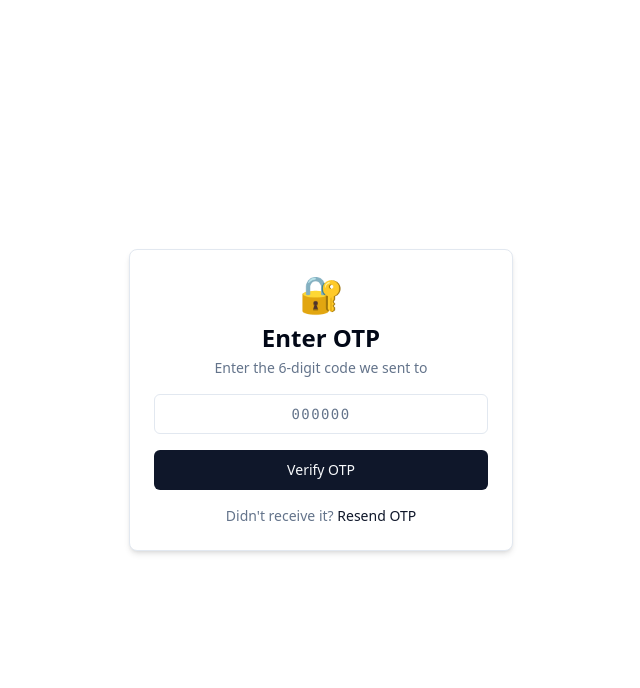
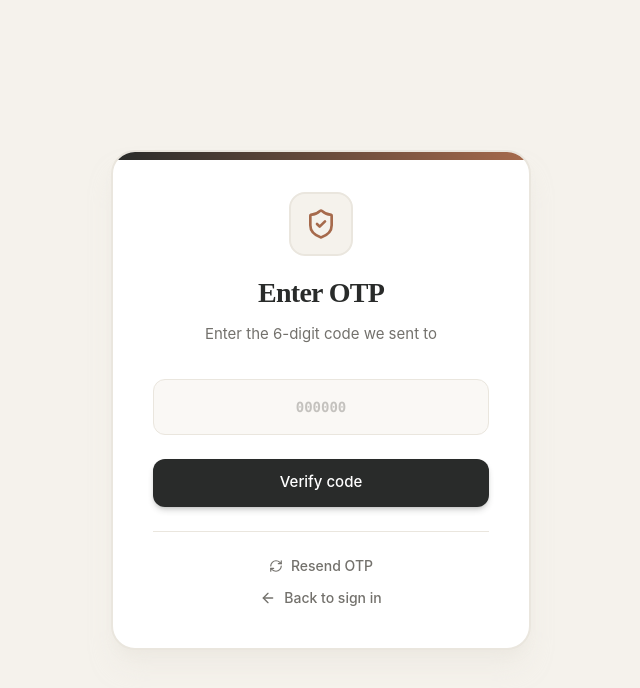
Before and after one commit to vanshi-shah/Stock-Sense, a React (Vite) app in the folder frontend/: page /verify-otp in a window 1280 px wide. Shown: the top 688 px of the page, without its empty margins (319-959 px from the left). Built offline with nearby package versions, Linux system fonts and the light colour scheme; no server answers.

Commit message:
password and all changes

```diff
--- a/frontend/src/pages/ResetPassword.tsx
+++ b/frontend/src/pages/ResetPassword.tsx
@@ -6,6 +6,7 @@ import { Button } from "@/components/ui/button";
 import { Input } from "@/components/ui/input";
 import { useRequestPasswordReset } from "@/hooks/useAuth";
 import { useState } from "react";
+import { ArrowLeft, Mail } from "lucide-react";
 
 const schema = z.object({
   email: z.string().email("Enter a valid email"),
@@ -15,7 +16,6 @@ type FormData = z.infer<typeof schema>;
 export default function ResetPassword() {
   const navigate = useNavigate();
   const resetPassword = useRequestPasswordReset();
-  const [submittedEmail, setSubmittedEmail] = useState<string | null>(null);
 
   const {
     register,
@@ -26,87 +26,66 @@ export default function ResetPassword() {
   const onSubmit = (data: FormData) => {
     resetPassword.mutate(data, {
       onSuccess: () => {
-        setSubmittedEmail(data.email);
+        navigate(
+          `/verify-otp?email=${encodeURIComponent(data.email)}&type=recovery`
+        );
       },
     });
   };
 
-  // After successful submission, show confirmation and allow navigation to OTP page
-  if (submittedEmail) {
   return (
-      <div className="flex min-h-screen items-center justify-center bg-background">
-        <div className="w-full max-w-sm space-y-4 p-6 bg-card rounded-lg shadow-md border text-center">
-          <div className="text-4xl mb-2">📧</div>
-          <h1 className="text-2xl font-semibold">Check your email</h1>
-          <p className="text-sm text-muted-foreground">
-            We sent a 6-digit OTP to{" "}
-            <span className="font-medium text-foreground">{submittedEmail}</span>
-            . Enter it on the next page to reset your password.
-          </p>
-          <Button
-            className="w-full"
-            onClick={() =>
-              navigate(
-                `/verify-otp?email=${encodeURIComponent(submittedEmail)}&type=recovery`
-              )
-            }
-          >
-            Enter OTP
-          </Button>
-          <div className="text-sm text-muted-foreground">
-            Remember your password?{" "}
-            <Link to="/login" className="text-primary hover:underline">
-              Sign in
-            </Link>
-          </div>
-        </div>
-      </div>
-    );
-  }
+    <div className="flex min-h-screen items-center justify-center bg-[#F5F2EC] font-['Inter'] text-[#252525] selection:bg-[#B7A58A] selection:text-white p-4">
+      <div className="w-full max-w-[420px] bg-white rounded-3xl shadow-xl shadow-[#EAE6DE]/50 border-2 border-[#EAE6DE] p-8 md:p-10 relative overflow-hidden">
+        <div className="absolute top-0 left-0 w-full h-2 bg-gradient-to-r from-[#292B2A] to-[#A66A4C]" />
 
-  return (
-    <div className="flex min-h-screen items-center justify-center bg-background">
-      <form
-        onSubmit={handleSubmit(onSubmit)}
-        className="w-full max-w-sm space-y-4 p-6 bg-card rounded-lg shadow-md border"
-      >
-        <h1 className="text-2xl font-semibold text-center mb-2">
+        <div className="mb-8 space-y-2 text-center">
+          <h1 className="font-['Outfit'] text-[28px] font-bold tracking-tight text-[#292B2A]">
             Reset Password
           </h1>
-        <p className="text-sm text-muted-foreground text-center mb-4">
-          Enter your email and we'll send you a one-time code to reset your
-          password.
+          <p className="text-[#73716C] text-[15px]">
+            Enter your email to receive a recovery code.
           </p>
+        </div>
 
-        <div>
-          <Input placeholder="Email" {...register("email")} />
+        <form onSubmit={handleSubmit(onSubmit)} className="space-y-6">
+          <div className="space-y-2">
+            <label className="text-sm font-semibold text-[#292B2A] ml-1">Email Address</label>
+            <Input
+              placeholder="name@example.com"
+              {...register("email")}
+              className="h-12 rounded-xl border-[#EAE6DE] bg-[#F5F2EC]/50 focus-visible:ring-[#A66A4C] focus-visible:ring-offset-0 focus-visible:border-[#A66A4C] transition-all px-4 placeholder:text-[#73716C]/60"
+            />
             {errors.email && (
-            <p className="text-sm text-red-500 mt-1">{errors.email.message}</p>
+              <p className="text-[13px] font-medium text-red-500 ml-1">{errors.email.message}</p>
             )}
           </div>
 
           <Button
             type="submit"
-          className="w-full"
+            className="w-full h-12 rounded-xl bg-[#292B2A] hover:bg-[#292B2A]/90 text-white font-medium text-[15px] transition-all shadow-md shadow-[#292B2A]/20"
             disabled={resetPassword.isPending}
           >
-          {resetPassword.isPending ? "Sending…" : "Send OTP"}
+            {resetPassword.isPending ? "Sending code…" : "Send OTP"}
           </Button>
 
           {resetPassword.isError && (
-          <p className="text-sm text-red-500 text-center">
+            <p className="text-[13px] font-medium text-red-500 text-center bg-red-50 p-3 rounded-lg border border-red-100">
               {(resetPassword.error as Error)?.message ||
                 "Failed to send OTP. Please try again."}
             </p>
           )}
 
-        <div className="text-center text-sm text-muted-foreground mt-4">
-          Remember your password?{" "}
-          <Link to="/login" className="text-primary hover:underline">
-            Sign in
+          <div className="pt-4 border-t border-[#EAE6DE] flex justify-center">
+            <Link
+              to="/login"
+              className="text-[#73716C] hover:text-[#292B2A] text-sm font-medium transition-colors flex items-center gap-2"
+            >
+              <ArrowLeft size={16} />
+              Back to sign in
             </Link>
           </div>
         </form>
       </div>
+    </div>
   );
 }
--- a/frontend/src/pages/VerifyOtp.tsx
+++ b/frontend/src/pages/VerifyOtp.tsx
@@ -4,7 +4,8 @@ import { z } from "zod";
 import { useNavigate, useSearchParams, Link } from "react-router-dom";
 import { Button } from "@/components/ui/button";
 import { Input } from "@/components/ui/input";
-import { useVerifyOtp } from "@/hooks/useAuth";
+import { useVerifyOtp, useRequestPasswordReset } from "@/hooks/useAuth";
+import { ShieldCheck, ArrowLeft, RefreshCw } from "lucide-react";
 
 const schema = z.object({
   token: z
@@ -14,13 +15,6 @@ const schema = z.object({
 });
 type FormData = z.infer<typeof schema>;
 
-/**
- * OTP Verification page.
- *
- * Query params:
- *   email  – the email address the OTP was sent to
- *   type   – "recovery" (password reset) | "signup" (email confirmation)
- */
 export default function VerifyOtp() {
   const navigate = useNavigate();
   const [params] = useSearchParams();
@@ -28,6 +22,8 @@ export default function VerifyOtp() {
   const type = (params.get("type") as "recovery" | "signup") ?? "recovery";
 
   const verifyOtp = useVerifyOtp();
+  const resetPassword = useRequestPasswordReset();
+
   const {
     register,
     handleSubmit,
@@ -40,10 +36,8 @@ export default function VerifyOtp() {
       {
         onSuccess: () => {
           if (type === "recovery") {
-            // User now has a recovery session — let them set a new password
             navigate("/update-password");
           } else {
-            // Email confirmed — send to dashboard
             navigate("/dashboard");
           }
         },
@@ -51,71 +45,89 @@ export default function VerifyOtp() {
     );
   };
 
+  const handleResendOtp = () => {
+    if (email) {
+      resetPassword.mutate({ email });
+    }
+  };
+
   return (
-    <div className="flex min-h-screen items-center justify-center bg-background">
-      <form
-        onSubmit={handleSubmit(onSubmit)}
-        className="w-full max-w-sm space-y-4 p-6 bg-card rounded-lg shadow-md border"
-      >
-        <div className="text-center space-y-1 mb-4">
-          <div className="text-4xl mb-2">🔐</div>
-          <h1 className="text-2xl font-semibold">Enter OTP</h1>
-          <p className="text-sm text-muted-foreground">
+    <div className="flex min-h-screen items-center justify-center bg-[#F5F2EC] font-['Inter'] text-[#252525] selection:bg-[#B7A58A] selection:text-white p-4">
+      <div className="w-full max-w-[420px] bg-white rounded-3xl shadow-xl shadow-[#EAE6DE]/50 border-2 border-[#EAE6DE] p-8 md:p-10 relative overflow-hidden">
+        <div className="absolute top-0 left-0 w-full h-2 bg-gradient-to-r from-[#292B2A] to-[#A66A4C]" />
+
+        <div className="mb-8 flex flex-col items-center text-center space-y-4">
+          <div className="h-16 w-16 bg-[#F5F2EC] rounded-2xl flex items-center justify-center border-2 border-[#EAE6DE]">
+            <ShieldCheck className="h-8 w-8 text-[#A66A4C]" />
+          </div>
+
+          <div className="space-y-2">
+            <h1 className="font-['Outfit'] text-[28px] font-bold tracking-tight text-[#292B2A]">
+              Enter OTP
+            </h1>
+            <p className="text-[#73716C] text-[15px] leading-relaxed">
               {type === "recovery"
                 ? "Enter the 6-digit code we sent to"
-              : "Confirm your email with the 6-digit code sent to"}
+                : "Confirm your email with the 6-digit code sent to"}{" "}
+              <br />
+              <span className="font-semibold text-[#292B2A]">{email}</span>
             </p>
-          <p className="text-sm font-medium text-foreground">{email}</p>
+          </div>
         </div>
 
-        <div>
+        <form onSubmit={handleSubmit(onSubmit)} className="space-y-6">
+          <div className="space-y-2">
             <Input
               placeholder="000000"
               maxLength={6}
               inputMode="numeric"
               autoComplete="one-time-code"
-            className="text-center text-2xl tracking-widest font-mono"
+              className="h-14 rounded-xl border-[#EAE6DE] bg-[#F5F2EC]/50 focus-visible:ring-[#A66A4C] focus-visible:ring-offset-0 focus-visible:border-[#A66A4C] transition-all text-center text-2xl tracking-[0.5em] font-mono placeholder:text-[#73716C]/40 placeholder:tracking-normal font-semibold text-[#292B2A]"
               {...register("token")}
             />
             {errors.token && (
-            <p className="text-sm text-red-500 mt-1 text-center">
-              {errors.token.message}
-            </p>
+              <p className="text-[13px] font-medium text-red-500 mt-1 text-center">{errors.token.message}</p>
             )}
           </div>
 
-        <Button type="submit" className="w-full" disabled={verifyOtp.isPending}>
-          {verifyOtp.isPending ? "Verifying…" : "Verify OTP"}
+          <Button
+            type="submit"
+            className="w-full h-12 rounded-xl bg-[#292B2A] hover:bg-[#292B2A]/90 text-white font-medium text-[15px] transition-all shadow-md shadow-[#292B2A]/20"
+            disabled={verifyOtp.isPending}
+          >
+            {verifyOtp.isPending ? "Verifying…" : "Verify code"}
           </Button>
 
           {verifyOtp.isError && (
-          <p className="text-sm text-red-500 text-center">
+            <p className="text-[13px] font-medium text-red-500 text-center bg-red-50 p-3 rounded-lg border border-red-100">
               {(verifyOtp.error as Error)?.message ||
                 "Invalid or expired OTP. Please try again."}
             </p>
           )}
 
-        <div className="text-center text-sm text-muted-foreground mt-2">
+          <div className="pt-6 border-t border-[#EAE6DE] flex flex-col items-center gap-3">
             {type === "recovery" ? (
-            <>
-              Didn't receive it?{" "}
+              <button
+                type="button"
+                onClick={handleResendOtp}
+                disabled={resetPassword.isPending}
+                className="text-[#73716C] hover:text-[#A66A4C] text-sm font-medium transition-colors flex items-center gap-2 disabled:opacity-50"
+              >
+                <RefreshCw size={14} className={resetPassword.isPending ? "animate-spin" : ""} />
+                {resetPassword.isPending ? "Sending..." : "Resend OTP"}
+              </button>
+            ) : null}
+
             <Link
-                to="/reset-password"
-                className="text-primary hover:underline"
+              to="/login"
+              className="text-[#73716C] hover:text-[#292B2A] text-sm font-medium transition-colors flex items-center gap-2"
             >
-                Resend OTP
+              <ArrowLeft size={16} />
+              Back to sign in
             </Link>
-            </>
-          ) : (
-            <>
-              Back to{" "}
-              <Link to="/login" className="text-primary hover:underline">
-                Sign in
-              </Link>
-            </>
-          )}
           </div>
         </form>
       </div>
+    </div>
   );
 }
```
Also changed, not shown: frontend/src/pages/Login.tsx (+10 -2 lines), frontend/src/pages/Signup.tsx (+13 -2 lines). Lines whose indentation alone changed are shown as unchanged.
